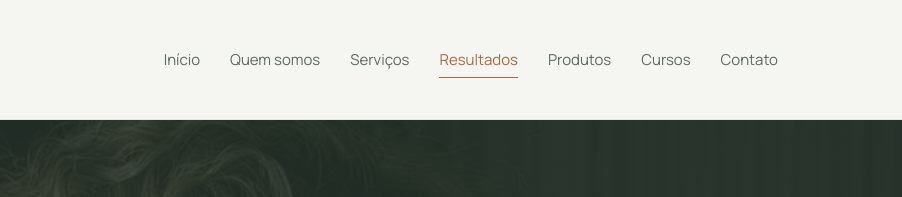
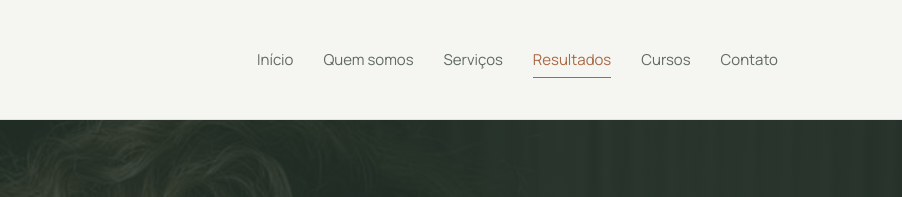
Before and after one commit to araujooo16/bella-cachos, a plain HTML site: page resultados.html in a window 1280 px wide. Shown: the top 197 px of the page, 378-1280 px from the left. Drawn offline with Linux system fonts and the light colour scheme.

Commit message:
Update resultados.html

```diff
--- a/resultados.html
+++ b/resultados.html
@@ -29,7 +29,7 @@
                 <a href="quem-somos.html">Quem somos</a>
                 <a href="servicos.html">Serviços</a>
                 <a href="resultados.html" class="ativo" aria-current="page">Resultados</a>
-                <a href="produtos.html">Produtos</a>
+                <!-- PRODUTOS OCULTO por enquanto. Para voltar a exibir, remova os marcadores de comentário: <a href="produtos.html">Produtos</a> -->
                 <a href="cursos.html">Cursos</a>
                 <a href="contato.html">Contato</a>
             </nav>
```
